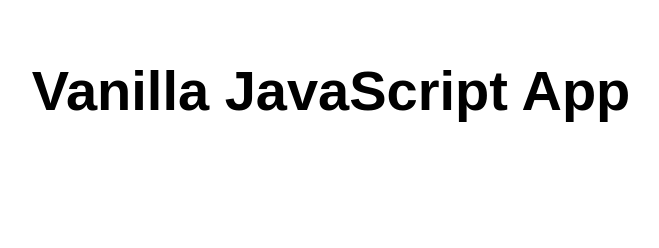
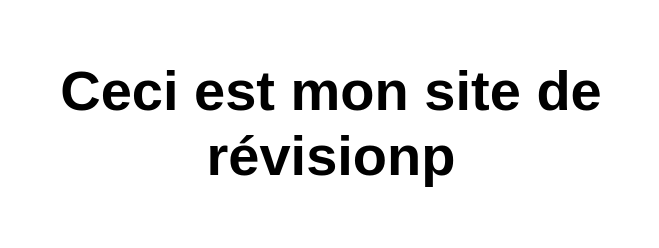
Before and after one commit to LouisMichel08/Revision-Web-App, a website: page src/index.html in a window 1280 px wide. Shown: the whole page, without its empty margins (309-968 px from the left). Drawn offline with Linux system fonts and the light colour scheme.

Commit message:
Update index.html

```diff
--- a/src/index.html
+++ b/src/index.html
@@ -10,7 +10,7 @@
 
 <body>
   <main>
-    <h1>Vanilla JavaScript App</h1>
+    <h1>Ceci est mon site de révisionp</h1>
   </main>
 </body>
 
```
